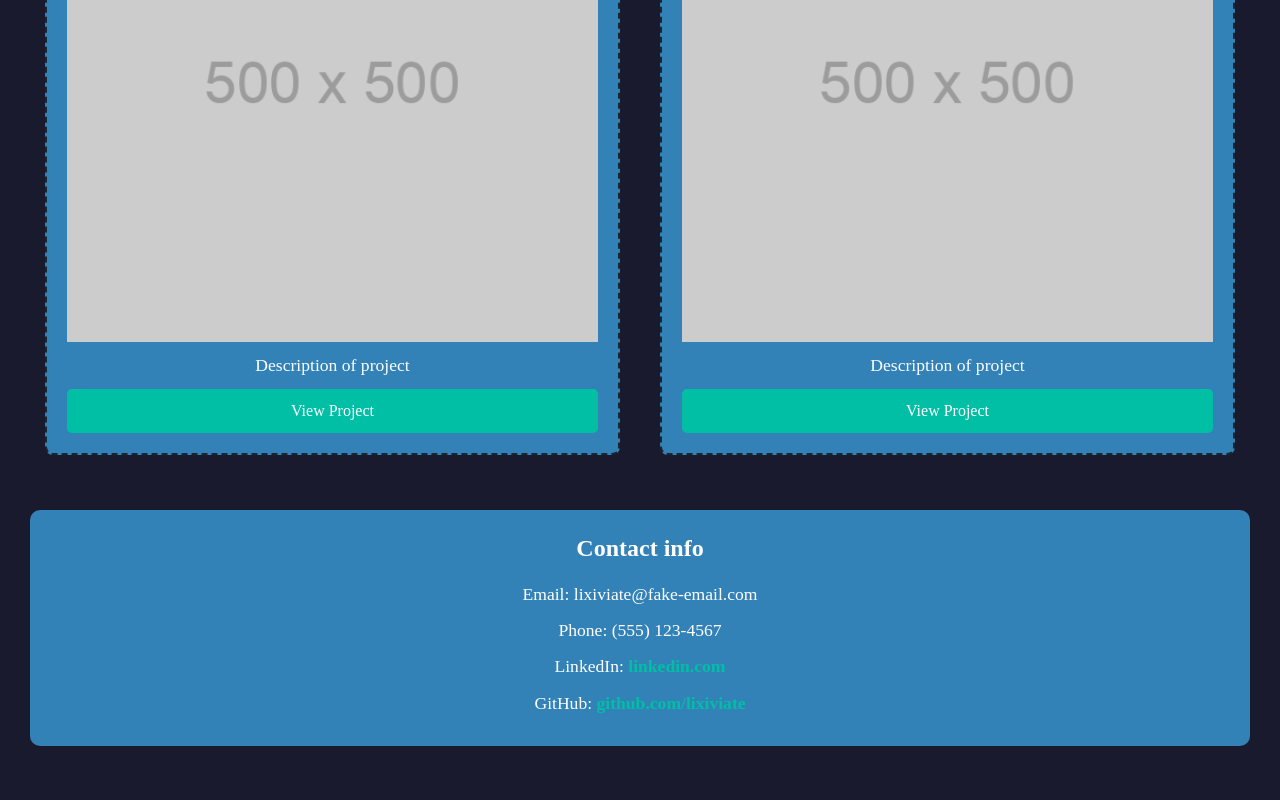
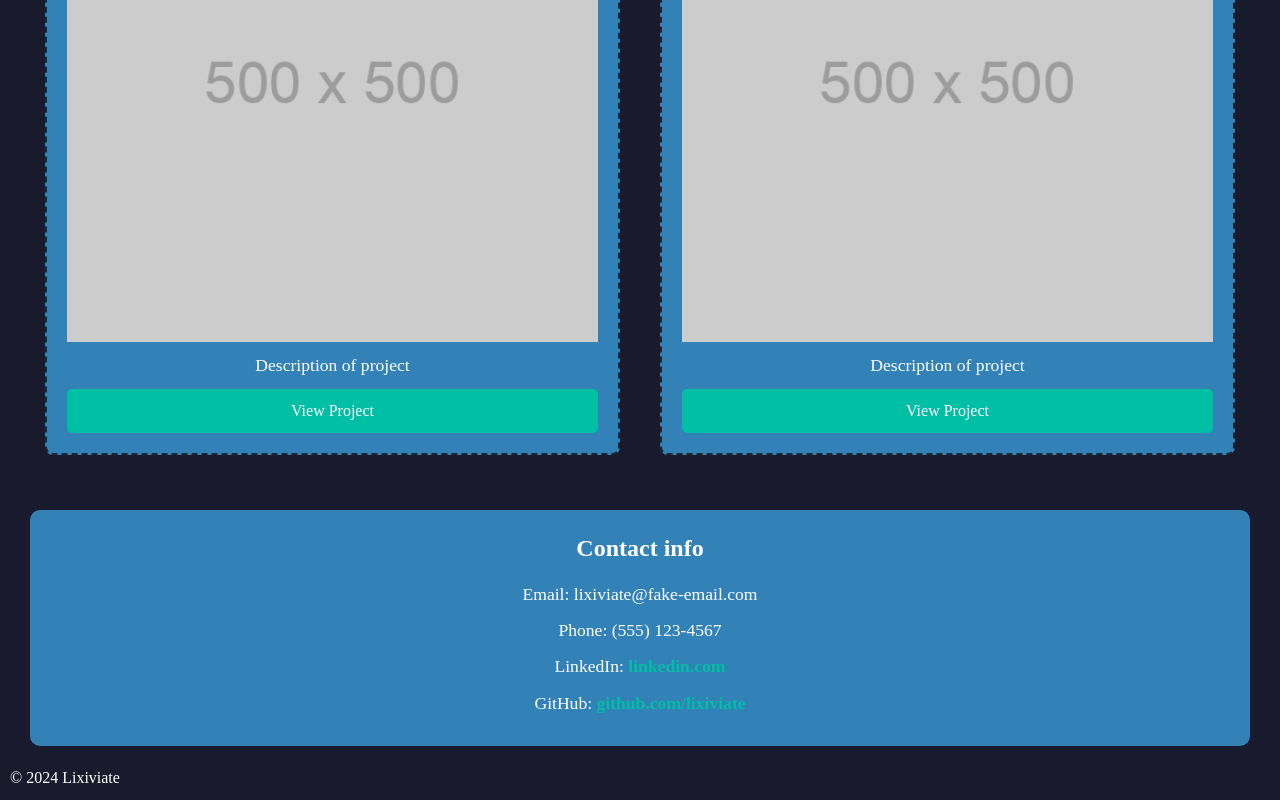
Before and after one commit to Lixiviate/C2-Professional-Portfolio, a plain HTML site: page index.html in a window 1280 px wide. Shown: the part 1889-2689 px from the top of the page. Before the commit the page ends 2665 px from the top, so only its background shows below. Drawn offline with Linux system fonts and the light colour scheme.

Commit message:
add footer

```diff
--- a/index.html
+++ b/index.html
@@ -130,5 +130,9 @@
         >
       </p>
     </section>
+    <!-- footer -->
+    <footer class="footer">
+      <p>&copy; 2024 Lixiviate</p>
+    </footer>
   </body>
 </html>
```
